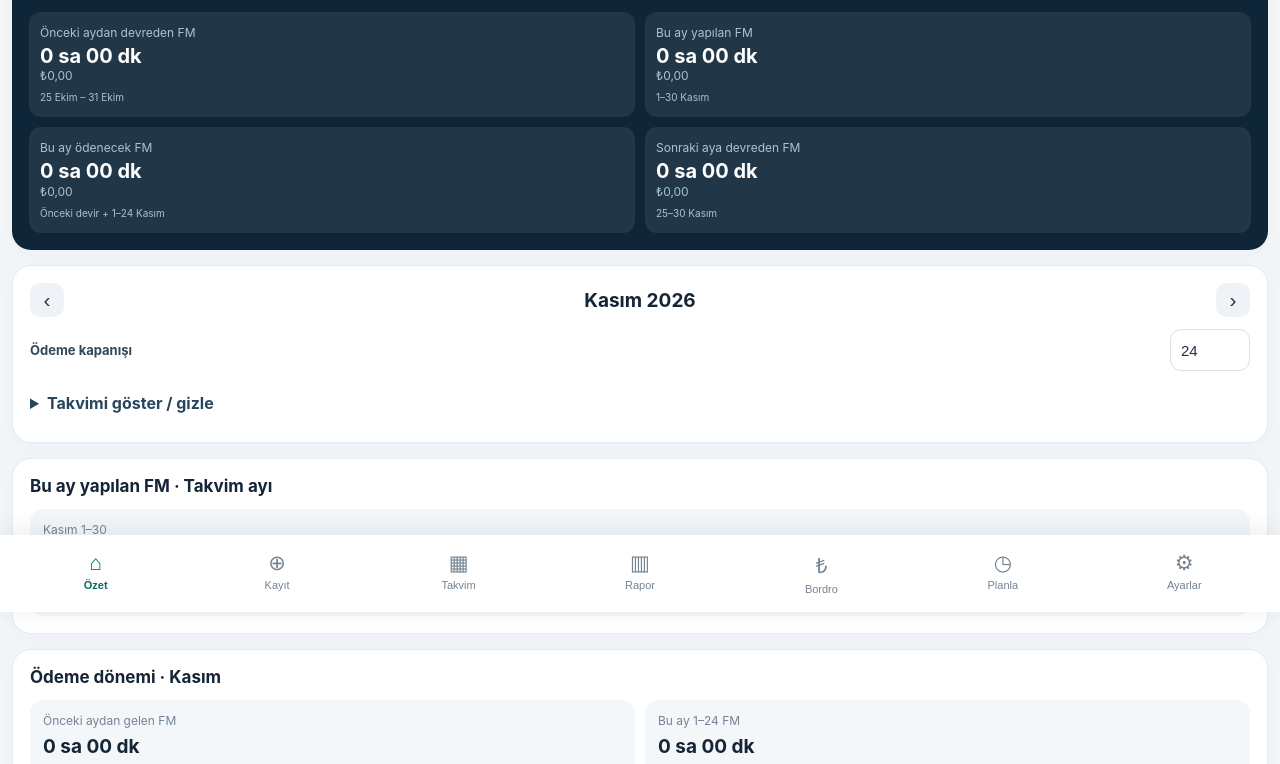
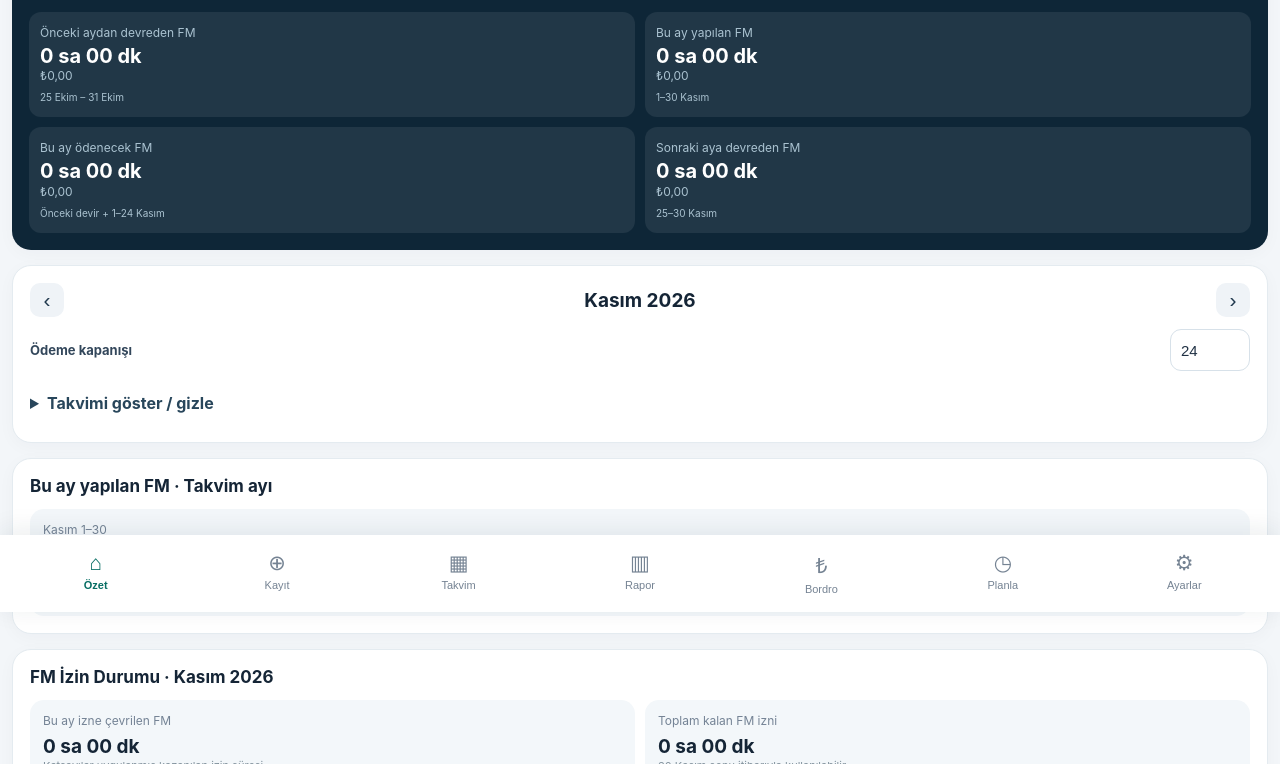
Before and after one commit to po7uk/puantix, a plain HTML site: page index.html in a window 1280 px wide. Shown: the part 188-952 px from the top of the page. Drawn offline with Linux system fonts and the light colour scheme.

Commit message:
Add files via upload

```diff
--- a/app.js
+++ b/app.js
@@ -141,13 +141,27 @@ function monthRecords(){
  return html||'<div class="empty">Bu ay için kayıt yok.</div>';
 }
 function calendarGrid(){let offset=(view.getDay()+6)%7,days=DAYS.map(x=>`<div class="weekday">${x}</div>`).join('')+Array(offset).fill('<div></div>').join('')+Array.from({length:end(view)},(_,i)=>{let d=i+1,date=iso(new Date(view.getFullYear(),view.getMonth(),d));return `<button class="day ${d<=cut(view)?'cur':'next'} ${d===cut(view)?'cut':''} ${rec(date)||fmUseOn(date)>0?'has':''}" data-date="${date}" aria-label="${d} ${MONTHS[view.getMonth()]} ${rec(date)||fmUseOn(date)>0?'kayıt var':'kayıt yok'}">${d}</button>`}).join('');return `<div class="cal">${days}</div><div class="legend"><span><i class="dot green"></i> Bu ay ödenecek</span><span><i class="dot amber"></i> Sonraki aya</span><span><i class="dot" style="background:#087b6f;border-radius:50%"></i> Kayıt var</span></div>`}
+// Monthly summary uses the work date for earned leave, usage date for consumed leave,
+// and expiration date for expired entitlement. Historical balances ignore later usage.
+function fmMonthlyHome(key){
+ const {items}=calculate(),ledger=fmLedger(),monthEnd=iso(new Date(Number(key.slice(0,4)),Number(key.slice(5,7)),0));
+ const earned=items.filter(r=>r.date.startsWith(key)&&r.mode==='leave').reduce((v,r)=>v+r.a*1.25+r.b*1.5+r.h*2,0);
+ const used=(db.fmUses||[]).filter(u=>u.date?.startsWith(key)).reduce((v,u)=>v+n(u.hours),0);
+ const expired=ledger.lots.filter(l=>l.expires.startsWith(key)).reduce((v,l)=>v+l.remaining,0);
+ const allocatedUntil=new Map();
+ const dates=new Map(ledger.uses.map(u=>[String(u.id),u.date]));
+ for(const a of ledger.allocations){if((dates.get(String(a.useId))||'')<=monthEnd)allocatedUntil.set(a.lotId,(allocatedUntil.get(a.lotId)||0)+a.minutes)}
+ const balance=ledger.lots.filter(l=>l.available<=monthEnd&&l.expires>monthEnd).reduce((v,l)=>v+Math.max(0,Math.round(l.weighted*60)-(allocatedUntil.get(l.id)||0)),0)/60;
+ return {earned,used,expired,balance};
+}
 function home(){
  let {items}=calculate(),key=mKey(view),first=iso(view),last=iso(cutDate(view)),monthEnd=iso(new Date(view.getFullYear(),view.getMonth()+1,0));
  let prev=sum(items.filter(x=>x.mode!=='leave'&&x.paymentMonth===key&&x.date<first)),curr=sum(items.filter(x=>x.mode!=='leave'&&x.paymentMonth===key&&x.date>=first&&x.date<=last)),paid=sum(items.filter(x=>x.mode!=='leave'&&x.paymentMonth===key)),carry=sum(items.filter(x=>x.mode!=='leave'&&x.date>last&&x.date<=monthEnd)),workedMonth=sum(items.filter(x=>x.date>=first&&x.date<=monthEnd));
- let payrollInfo=payrollMonth(key);
+ let payrollInfo=payrollMonth(key),fmHome=fmMonthlyHome(key);
  shell(`<section class="panel hero"><div class="small">${MONTHS[view.getMonth()]} · FM DAHİL YATACAK TAHMİNİ NET TUTAR</div><div class="price">${money(payrollInfo.estimate)}</div><div class="small">Maaş ${money(payrollInfo.base)} + FM ${money(payrollInfo.directFM)} + süresi dolan FM izni ${money(payrollInfo.expiryFM)} + gelirler ${money(payrollInfo.fixedIncome+payrollInfo.inc)} − gider ve kesintiler ${money(payrollInfo.fixedExpense+payrollInfo.exp)}</div><div class="triplet summary-four"><div><div class="small">Önceki aydan devreden FM</div><strong>${fmt(prev.a+prev.b+prev.h)}</strong><div class="small">${money(prev.total)}</div><div class="summary-mini">${dayText(iso(startPeriod(view)))} – ${dayText(iso(add(view,-1)))}</div></div><div><div class="small">Bu ay yapılan FM</div><strong>${fmt(workedMonth.a+workedMonth.b+workedMonth.h)}</strong><div class="small">${money(workedMonth.total)}</div><div class="summary-mini">1–${end(view)} ${MONTHS[view.getMonth()]}</div></div><div><div class="small">Bu ay ödenecek FM</div><strong>${fmt(paid.a+paid.b+paid.h)}</strong><div class="small">${money(paid.total)}</div><div class="summary-mini">Önceki devir + 1–${cut(view)} ${MONTHS[view.getMonth()]}</div></div><div><div class="small">Sonraki aya devreden FM</div><strong>${fmt(carry.a+carry.b+carry.h)}</strong><div class="small">${money(carry.total)}</div><div class="summary-mini">${cut(view)+1}–${end(view)} ${MONTHS[view.getMonth()]}</div></div></div></section>
  <section class="panel">${monthNav()}<div class="row"><span class="label">Ödeme kapanışı</span><input id="cutoff" style="max-width:80px" type="number" min="1" max="28" value="${cut(view)}"></div><details><summary>Takvimi göster / gizle</summary>${calendarGrid()}</details></section>
  <section class="panel"><h2 class="sectiontitle">Bu ay yapılan FM · Takvim ayı</h2><div class="stat"><div class="small">${MONTHS[view.getMonth()]} 1–${end(view)}</div><strong>${fmt(workedMonth.a+workedMonth.b+workedMonth.h)}</strong><div class="muted">${money(workedMonth.total)}</div><div class="tiny">1,25× ${fmt(workedMonth.a)} · 1,50× ${fmt(workedMonth.b)} · Resmî Tatil 2× ${fmt(workedMonth.h)}</div></div></section>
+ <section class="panel"><h2 class="sectiontitle">FM İzin Durumu · ${MONTHS[view.getMonth()]} ${view.getFullYear()}</h2><div class="split fmHomeGrid"><div class="stat"><div class="small">Bu ay izne çevrilen FM</div><strong>${fmt(fmHome.earned)}</strong><div class="tiny">Katsayılar uygulanmış kazanılan izin süresi</div></div><div class="stat"><div class="small">Toplam kalan FM izni</div><strong>${fmt(fmHome.balance)}</strong><div class="tiny">${dayText(monthEnd)} sonu itibarıyla kullanılabilir</div></div><div class="stat"><div class="small">Bu ay kullanılan FM izni</div><strong>${fmt(fmHome.used)}</strong><div class="tiny">Kayıt ekranından girilen FM izinleri</div></div><div class="stat"><div class="small">Bu ay süresi dolan FM izni</div><strong>${fmt(fmHome.expired)}</strong><div class="tiny">Kullanılmayıp ücret dönüşümüne kalan süre</div></div></div><div class="tiny" style="margin-top:10px">İzne çevrilen FM, çalışma tarihinin bulunduğu aya; kullanılan FM, izin tarihinin bulunduğu aya göre gösterilir. Kalan bakiye seçili ay sonuna aittir.</div></section>
  <section class="panel"><h2 class="sectiontitle">Ödeme dönemi · ${MONTHS[view.getMonth()]}</h2><div class="split"><div class="stat"><div class="small">Önceki aydan gelen FM</div><strong>${fmt(prev.a+prev.b+prev.h)}</strong><div class="muted">${money(prev.total)}</div></div><div class="stat"><div class="small">Bu ay 1–${cut(view)} FM</div><strong>${fmt(curr.a+curr.b+curr.h)}</strong><div class="muted">${money(curr.total)}</div></div></div><div class="stat" style="margin-top:10px"><div class="small">Bu ay ödenecek toplam FM · ${dayText(iso(startPeriod(view)))} – ${dayText(last)}</div><strong>${fmt(paid.a+paid.b+paid.h)}</strong><div class="muted">${money(paid.total)}</div><div class="tiny">1,25× ${fmt(paid.a)} · 1,50× ${fmt(paid.b)} · Resmî Tatil 2× ${fmt(paid.h)}</div></div><div class="stat wide" style="margin-top:10px"><div class="small">Sonraki aya devreden (${cut(view)+1}–${end(view)})</div><strong>${fmt(carry.a+carry.b+carry.h)}</strong><div class="muted">${money(carry.total)}</div></div></section>
  <section class="panel"><div class="row"><h2 class="sectiontitle">Son kayıtlar</h2><button class="btn alt mini" data-tab="entry">+ Ekle</button></div><details><summary>Son 5 kaydı göster</summary>${items.slice(-5).reverse().map(itemLine).join('')||'<div class="empty">Kayıt bulunmuyor.</div>'}</details></section>`)
 }
--- a/index.html
+++ b/index.html
@@ -72,4 +72,5 @@ input[type=date],input[type=time]{width:calc(100% - 5px);max-width:calc(100% - 5
 .reportFMMonth{display:grid;grid-template-columns:repeat(2,minmax(0,1fr));gap:8px;margin:12px 0}.reportFMMonth>div{min-width:0;padding:10px;background:#fff;border-radius:10px}.reportFMMonth span,.weekFMChoices span{display:block;color:#687e8e;font-size:11px}.reportFMMonth strong,.weekFMChoices strong{display:block;color:#1d3547;margin-top:6px;font-size:12px;overflow-wrap:anywhere}
 .weekReportTitle{font-size:13px;margin:18px 0 5px;color:#334c5e}.weekFMChoices{display:grid;grid-template-columns:repeat(2,minmax(0,1fr));gap:8px;margin-top:10px}.weekFMChoices>div{background:#e7f3ef;border-radius:9px;padding:9px;min-width:0}.weekFMChoices>div+div{background:#f0eefb}
 @media(max-width:350px){.fmReportGrid,.reportFMMonth,.weekFMChoices{gap:6px}.fmReportGrid>.stat{padding:10px}.fmReportExpiry{padding:10px}}
+.fmHomeGrid .stat{min-width:0}.fmHomeGrid strong{overflow-wrap:anywhere}
 </style></head><body><main id="app" class="app"></main><nav class="tabs" id="tabs"></nav><script src="app.js" defer></script></body></html>
--- a/sw.js
+++ b/sw.js
@@ -1,4 +1,4 @@
-const CACHE='puantix-v11-2-20261115';
+const CACHE='puantix-v11-3-20261115';
 const FILES=['./','./index.html','./app.js','./manifest.json','./icon-192.png','./icon-180.png','./icon-512.png'];
 self.addEventListener('install',e=>{e.waitUntil(caches.open(CACHE).then(c=>c.addAll(FILES)).then(()=>self.skipWaiting()))});
 self.addEventListener('activate',e=>{e.waitUntil(caches.keys().then(keys=>Promise.all(keys.filter(k=>k!==CACHE).map(k=>caches.delete(k)))).then(()=>self.clients.claim()))});
```
Also changed, not shown: 1 other file.
